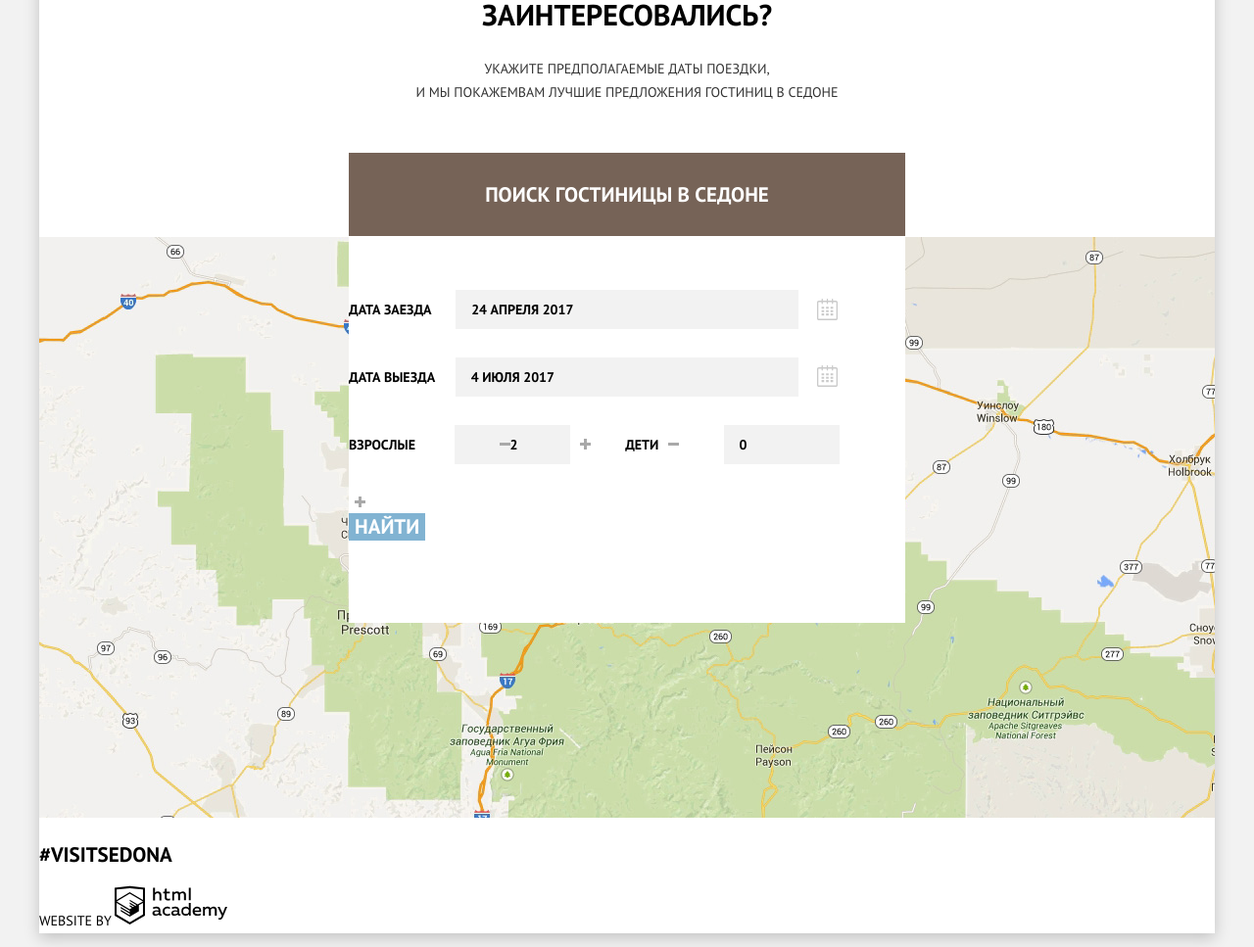
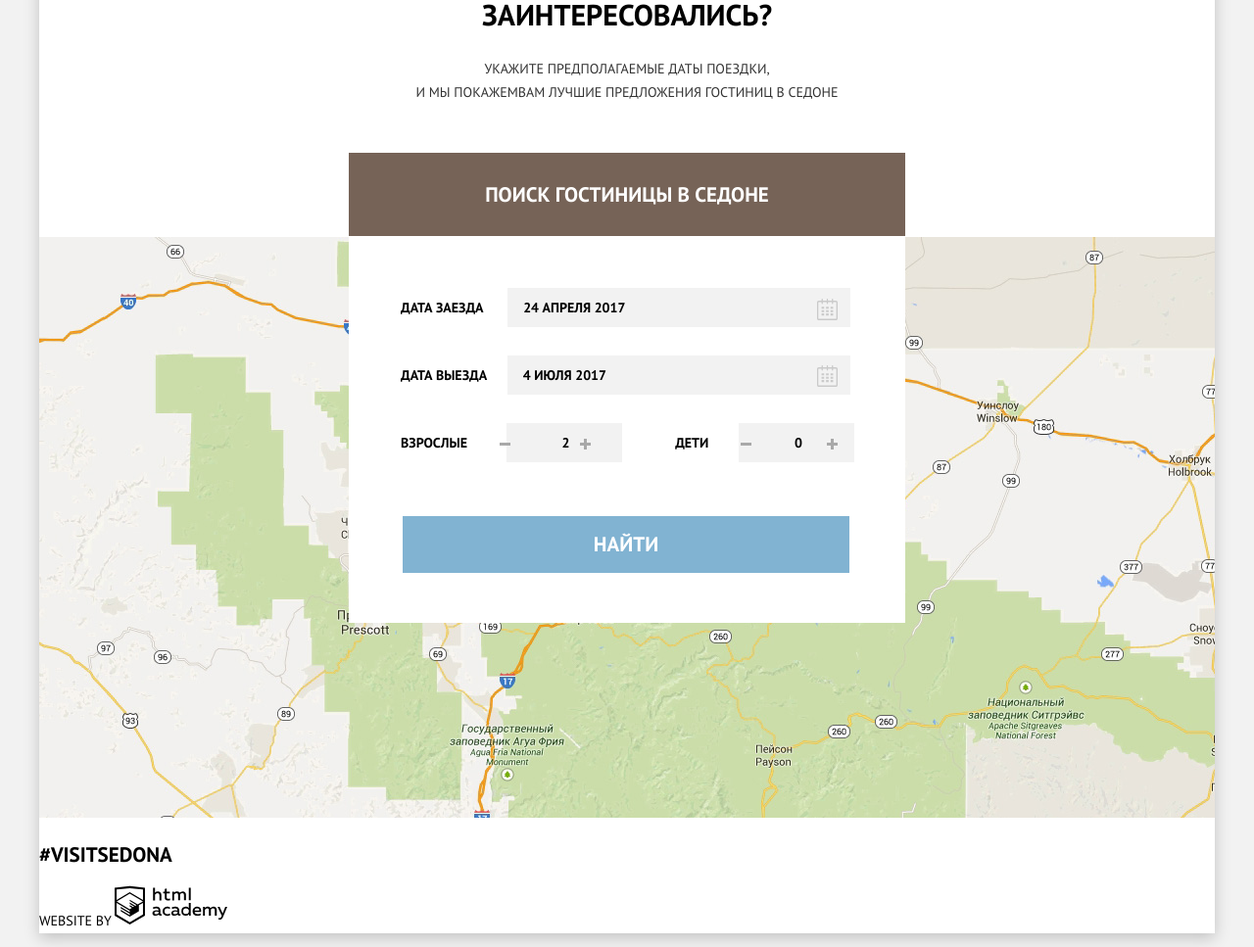
Before and after one commit to lerkot/556495-sedona, a plain HTML site: page index.html in a window 1280 px wide. Shown: the part 1929-2896 px from the top of the page at 98% size. Drawn offline with Linux system fonts and the light colour scheme.

Commit message:
Правка формы

```diff
--- a/css/styles.css
+++ b/css/styles.css
@@ -433,7 +433,7 @@ img {
 	left: 50%;
 	width: 568px;
 	height: 395px;
-	padding-top: 55px;
+	padding-top: 53px;
 	padding-left: 0;
 	background-color: white;
 	transform: translateX(-50%);
@@ -454,7 +454,7 @@ img {
 }
 
 .search-form label {
-	padding-left: 0px;
+	padding-left: 53px;
 	font-size: 14px;
 	line-height: 26px;
 	font-weight: 700;
@@ -553,17 +553,28 @@ input::-webkit-inner-spin-button {
 
 .guest-field label {
 	margin: 0;
-	padding: 0;
+	padding-left: 53px;
 }
 
-.guest-field .guest-amount {
+.guest-field input {
+	margin-bottom: 0;
+}
+
+.guest-field .guest-adult,
+.guest-field .guest-child {
 	width: 114px;
 	margin-left: 36px;
-	margin-right: 53px;
 }
 
 .guest-field .guest-adult {
 	position: relative;
+	margin-right: -2px;
+}
+
+.guest-field .guest-child {
+	position: relative;
+	margin-left: 27px;
+
 }
 
 .guest-field .adult-minus {
@@ -578,7 +589,27 @@ input::-webkit-inner-spin-button {
 
 }
 
+.guest-field .child-minus {
+	position: absolute;
+	top: 204px;
+	left: 394px;
+	z-index: 1;
+	stroke: #a9a9a9;
+	border: none;
+	background-color: inherit;
+	cursor: pointer;
+}
 
+.guest-field .child-plus {
+	position: absolute;
+	top: 204px;
+	left: 482px;
+	z-index: 1;
+	stroke: #a9a9a9;
+	border: none;
+	background-color: inherit;
+	cursor: pointer;
+}
 
 .guest-field .adult-plus {
 	position: absolute;
@@ -593,6 +624,15 @@ input::-webkit-inner-spin-button {
 }
 
 .guest-field input:nth-child(3)::placeholder {
+	padding-left: 55px;
+	color: #000;
+	font-size: 14px;
+	line-height: inherit;
+	font-weight: 700;
+	text-transform: uppercase;
+}
+
+.guest-field input:last-of-type::placeholder {
 	padding-left: 55px;
 	color: #000;
 	font-size: 14px;
@@ -652,6 +692,10 @@ input::-webkit-inner-spin-button {
 }
 
 .btn-search {
+	width: 456px;
+	height: 58px;
+	margin: 55px;
+	padding: 0;
 	text-align: center;
 	text-transform: uppercase;
 	font-size: 21px;
@@ -661,6 +705,7 @@ input::-webkit-inner-spin-button {
 	background-color: #81b3d2;
 	border: none;
 	cursor: pointer;
+	box-sizing: border-box''
 }
 
 .btn-search:hover,
--- a/index.html
+++ b/index.html
@@ -199,7 +199,7 @@
                                <line x1="0 " y1="5.5 " x2="11 " y2="5.5 " stroke-width="3 "/>
                             </svg>
 					</button>
-				<input class="guest-amount " id="child" type="number" name="amount " placeholder="0 " value="">
+				<input class="guest-amount guest-child" id="child" type="number" name="amount " placeholder="0 " value="">
 				<button type="button" class="child-plus" aria-label="Увеличить количество детей ">
 						    <svg width="11 " height="11 ">
                                  <line x1="0 " y1="5.5 " x2="11 " y2="5.5 " stroke-width="3 "/>
```
